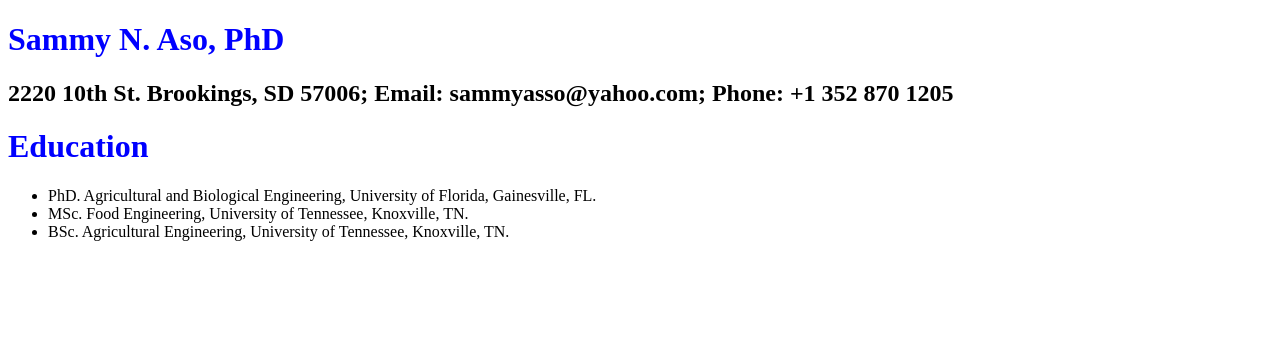
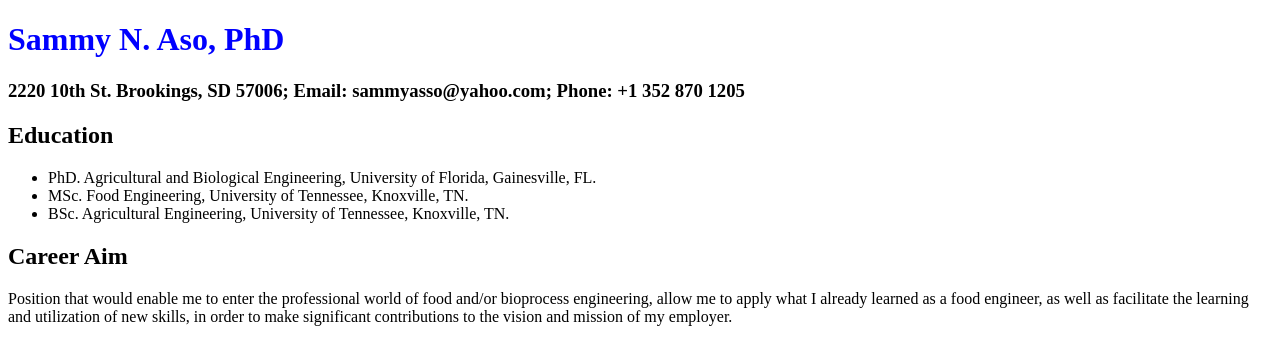
Before and after one commit to sammyaso/sammyaso.github.io, a plain HTML site: page index.html in a window 1280 px wide. Drawn offline with Linux system fonts and the light colour scheme.

Commit message:
describe career

```diff
--- a/index.html
+++ b/index.html
@@ -8,11 +8,13 @@
 <body>
   <header>
 <h1 class="page-title">Sammy N. Aso, PhD</h1>
-    <h2 class="page-description"> 2220 10th St. Brookings, SD 57006; Email: sammyasso@yahoo.com; Phone: +1 352 870 1205</h2>
-    <h1 class="page-sub title 1">Education</h1>
+    <h3 class="page-description"> 2220 10th St. Brookings, SD 57006; Email: sammyasso@yahoo.com; Phone: +1 352 870 1205</h3>
+    <h2 class="page-sub title 1">Education</h2>
     <ul>
       <li>PhD. Agricultural and Biological Engineering, University of Florida, Gainesville, FL.</li><li>MSc. Food Engineering, University of Tennessee, Knoxville, TN.</li><li>BSc. Agricultural Engineering, University of Tennessee, Knoxville, TN.</li>
       </ul>
+    <h2 class="page-sub title 2">Career Aim</h2>
+    <p class="Career description">Position that would enable me to enter the professional world of food and/or bioprocess engineering, allow me to apply what I already learned as a food engineer, as well as facilitate the learning and utilization of new skills, in order to make significant contributions to the vision and mission of my employer.</p>
   </header>
 </body>
 </html>
```
